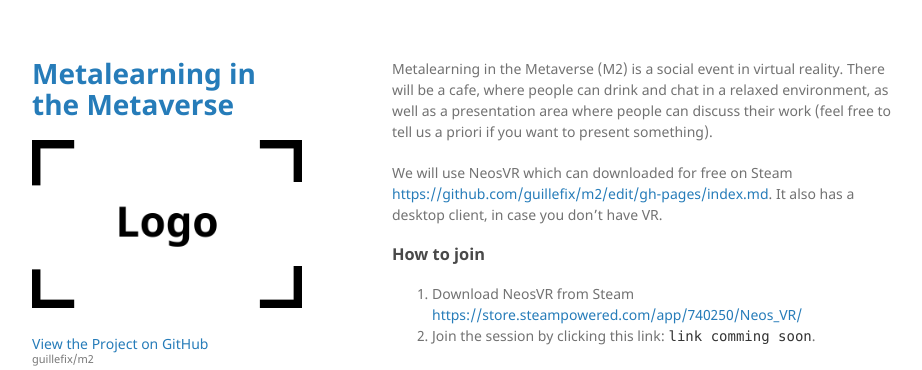
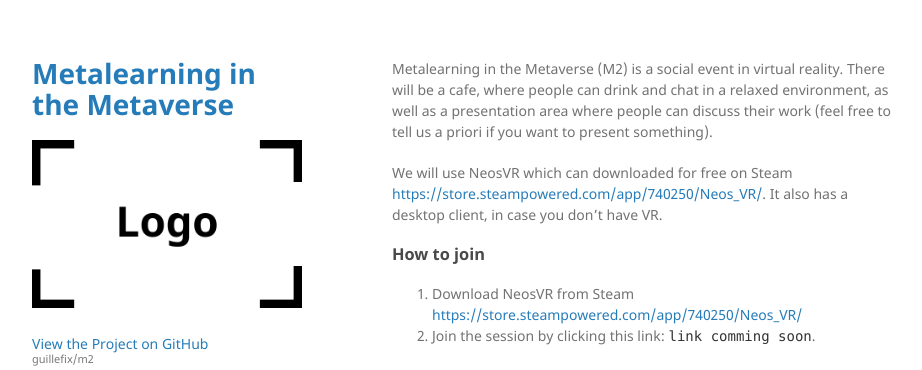
Before and after one commit to guillefix/m2, a Jekyll site: the page built from index.md, in a window 1280 px wide. Shown: the top 370 px of the page, without its empty margins (178-1100 px from the left). Built offline with Jekyll 4.4.1, drawn with Linux system fonts in a browser that asks for light colours; the repository's description, which GitHub fills in, is left out; some of the changed lines change nothing that is shown.

Commit message:
Update index.md

```diff
--- a/index.md
+++ b/index.md
@@ -4,7 +4,7 @@ layout: default
 
 Metalearning in the Metaverse (M2) is a social event in virtual reality. There will be a cafe, where people can drink and chat in a relaxed environment, as well as a presentation area where people can discuss their work (feel free to tell us a priori if you want to present something).
 
-We will use NeosVR which can downloaded for free on Steam [https://github.com/guillefix/m2/edit/gh-pages/index.md](https://store.steampowered.com/app/740250/Neos_VR/). It also has a desktop client, in case you don't have VR.
+We will use NeosVR which can downloaded for free on Steam [https://store.steampowered.com/app/740250/Neos_VR/](https://store.steampowered.com/app/740250/Neos_VR/). It also has a desktop client, in case you don't have VR.
 
 ### How to join
 
```
